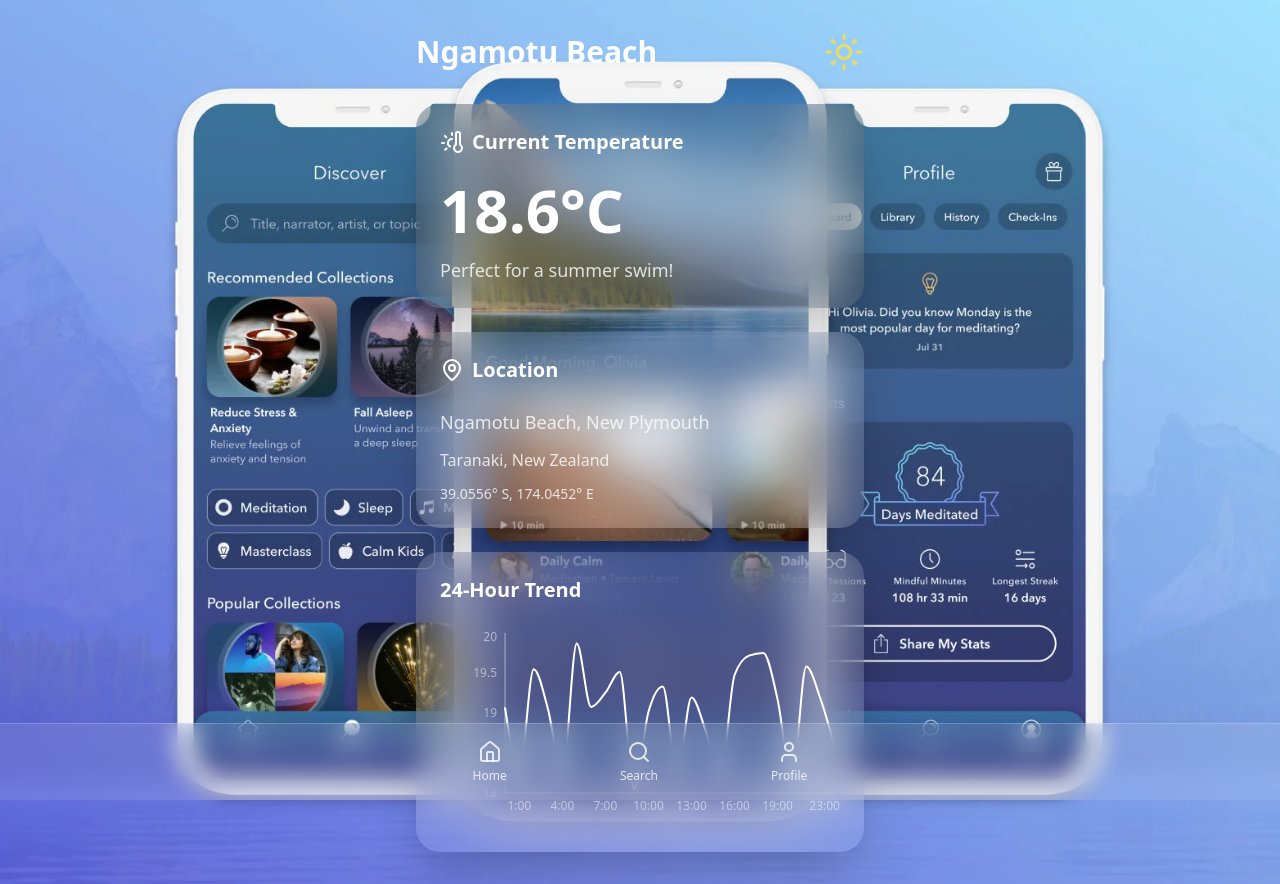
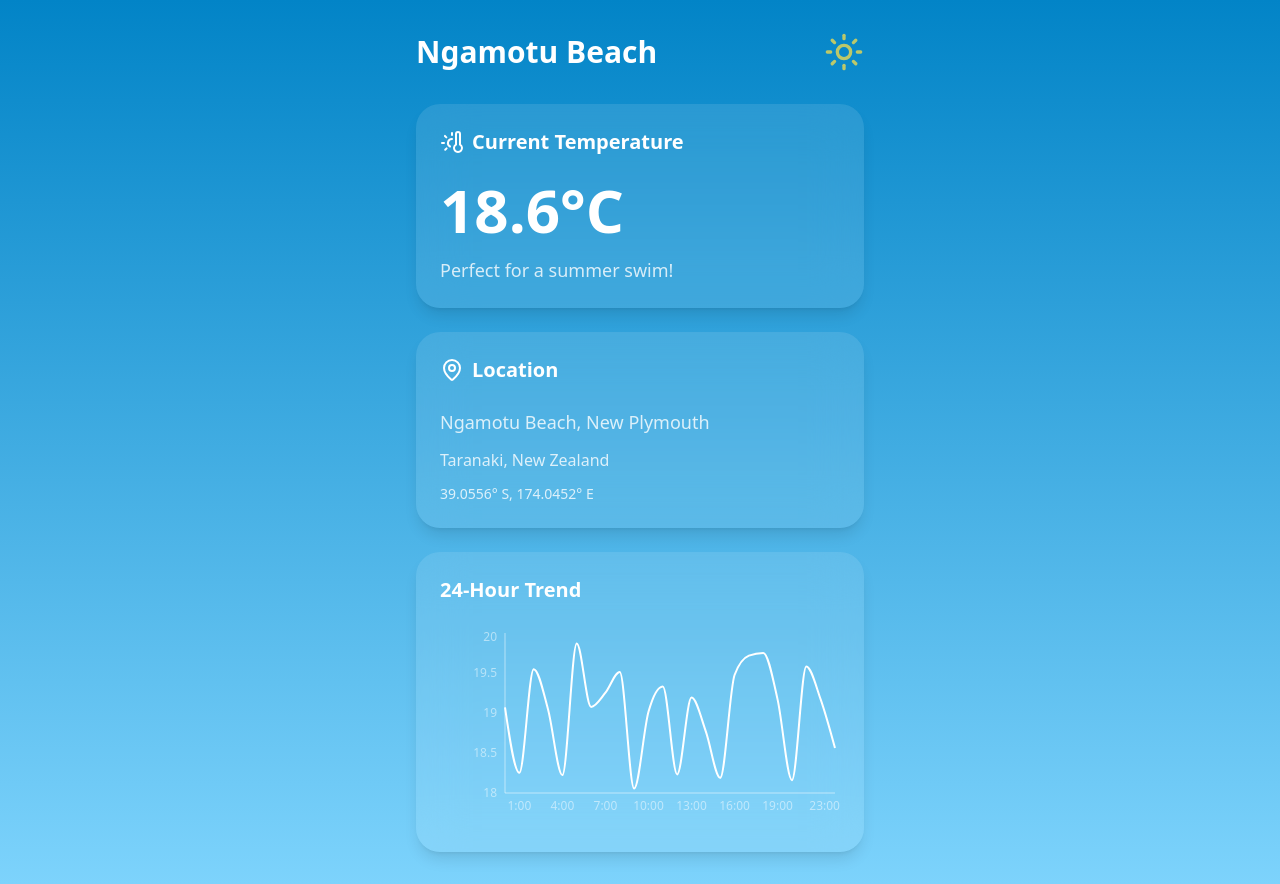
Before and after one commit to epicdrnick/ocean-temp-iframe-ngamotu, a React (Vite) app: page / in a window 1280 px wide. Built offline with nearby package versions, Linux system fonts and the light colour scheme.

Commit message:
Revert background and navigation changes
Restore previous background style and remove the navigation bar at the bottom while maintaining the existing color scheme and frosted panel effects.
[skip gpt_engineer]

```diff
--- a/src/components/OceanDashboard.tsx
+++ b/src/components/OceanDashboard.tsx
@@ -2,7 +2,7 @@ import { useQuery } from "@tanstack/react-query";
 import { Card } from "@/components/ui/card";
 import { Skeleton } from "@/components/ui/skeleton";
 import { LineChart, Line, XAxis, YAxis, Tooltip, ResponsiveContainer } from 'recharts';
-import { Waves, MapPin, ThermometerSun, Sun, Home, Search, User } from "lucide-react";
+import { ThermometerSun, MapPin, Sun } from "lucide-react";
 import { useToast } from "@/hooks/use-toast";
 import { useEffect } from "react";
 
@@ -43,15 +43,7 @@ const OceanDashboard = () => {
   }));
 
   return (
-    <div
-      className="min-h-screen bg-gradient-to-b from-[#1B4D89] to-[#7C9CBF] text-white p-4 sm:p-8 animate-fade-in"
-      style={{
-        backgroundImage: `url('/lovable-uploads/7ba81a09-0a3f-4b98-bbfd-b4fc032b58d0.png')`,
-        backgroundSize: 'cover',
-        backgroundPosition: 'center',
-        backgroundBlend: 'overlay'
-      }}
-    >
+    <div className="min-h-screen bg-gradient-to-b from-ocean-600 to-ocean-300 text-white p-4 sm:p-8 animate-fade-in">
       <div className="max-w-md mx-auto space-y-6">
         <div className="flex items-center justify-between mb-8">
           <div className="flex items-center space-x-2">
@@ -60,9 +52,7 @@ const OceanDashboard = () => {
           <Sun className="w-10 h-10 text-yellow-300 animate-pulse" />
         </div>
 
-        <div className="relative">
-          <div className="absolute inset-0 bg-black/20 backdrop-blur-xl rounded-3xl" />
-          <Card className="p-6 bg-white/10 border-0 shadow-2xl relative overflow-hidden rounded-3xl">
+        <Card className="p-6 bg-white/10 backdrop-blur-xl border-0 shadow-lg relative overflow-hidden rounded-3xl hover:bg-white/20 transition-all duration-300">
           <div className="flex items-center space-x-2 mb-6">
             <ThermometerSun className="w-6 h-6 text-white" />
             <h2 className="text-xl font-semibold text-white">Current Temperature</h2>
@@ -78,9 +68,8 @@ const OceanDashboard = () => {
             </div>
           )}
         </Card>
-        </div>
 
-        <Card className="p-6 bg-white/10 border-0 shadow-2xl relative overflow-hidden rounded-3xl backdrop-blur-xl">
+        <Card className="p-6 bg-white/10 backdrop-blur-xl border-0 shadow-lg relative overflow-hidden rounded-3xl hover:bg-white/20 transition-all duration-300">
           <div className="flex items-center space-x-2 mb-6">
             <MapPin className="w-6 h-6 text-white" />
             <h2 className="text-xl font-semibold text-white">Location</h2>
@@ -92,7 +81,7 @@ const OceanDashboard = () => {
           </div>
         </Card>
 
-        <Card className="p-6 bg-white/10 border-0 shadow-2xl relative overflow-hidden rounded-3xl backdrop-blur-xl">
+        <Card className="p-6 bg-white/10 backdrop-blur-xl border-0 shadow-lg relative overflow-hidden rounded-3xl hover:bg-white/20 transition-all duration-300">
           <h2 className="text-xl font-semibold text-white mb-6">24-Hour Trend</h2>
           {isLoading ? (
             <Skeleton className="h-[200px] w-full bg-white/20" />
@@ -133,23 +122,6 @@ const OceanDashboard = () => {
             </div>
           )}
         </Card>
-
-        <div className="fixed bottom-0 left-0 right-0 p-4 bg-white/10 backdrop-blur-md border-t border-white/20">
-          <div className="max-w-md mx-auto flex justify-around">
-            <button className="flex flex-col items-center text-white/80 hover:text-white">
-              <Home className="w-6 h-6" />
-              <span className="text-xs mt-1">Home</span>
-            </button>
-            <button className="flex flex-col items-center text-white/80 hover:text-white">
-              <Search className="w-6 h-6" />
-              <span className="text-xs mt-1">Search</span>
-            </button>
-            <button className="flex flex-col items-center text-white/80 hover:text-white">
-              <User className="w-6 h-6" />
-              <span className="text-xs mt-1">Profile</span>
-            </button>
-          </div>
-        </div>
       </div>
     </div>
   );
```
Lines whose indentation alone changed are shown as unchanged.
